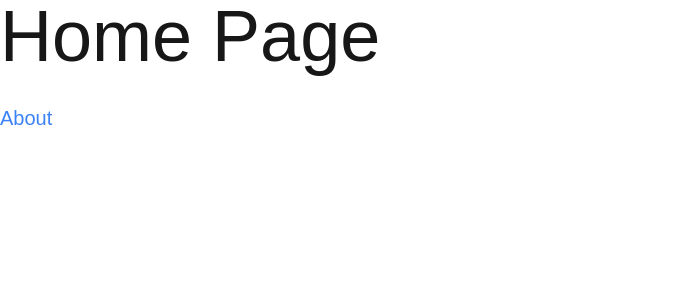
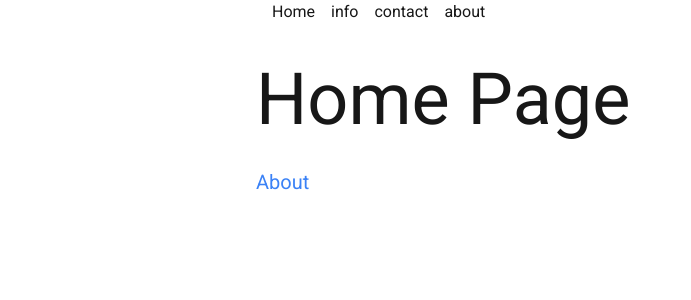
Before and after one commit to PKTseng/Airbnb, a Next.js app: page / in a window 1280 px wide. Shown: the top 300 px of the page, without its empty margins (0-691 px from the left). Built offline with nearby package versions, Linux system fonts and the light colour scheme.

Commit message:
setting layout

```diff
--- a/app/about/page.tsx
+++ b/app/about/page.tsx
@@ -3,7 +3,7 @@ import React from 'react'
 function AboutPage() {
   return (
     <div>
-      <h1 className='text-7xl'>About Page</h1>
+      <h1 className="text-7xl">About Page</h1>
     </div>
   )
 }
--- /dev/null
+++ b/app/components/Navbar.tsx
@@ -0,0 +1,15 @@
+import Link from 'next/link'
+import React from 'react'
+
+function Navbar() {
+  return (
+    <div className="max-w-3xl mx-auto px-4 flex gap-x-4">
+      <Link href="/">Home</Link>
+      <Link href="/info">info</Link>
+      <Link href="/info/contact">contact</Link>
+      <Link href="/about">about</Link>
+    </div>
+  )
+}
+
+export default Navbar
--- a/app/info/contact/page.tsx
+++ b/app/info/contact/page.tsx
@@ -4,8 +4,10 @@ import React from 'react'
 function ContactPage() {
   return (
     <div>
-      <h1 className='text-7xl'>Contact Page</h1>
-      <Link href='/' className='text-xl text-blue-500 inline-block mt-8'>Home Page</Link>
+      <h1 className="text-7x text-Cyan-500l">Contact Page</h1>
+      <Link href="/" className="text-xl text-Cyan-500 inline-block mt-8">
+        Home Page
+      </Link>
     </div>
   )
 }
--- a/app/info/page.tsx
+++ b/app/info/page.tsx
@@ -3,8 +3,7 @@ import React from 'react'
 function InfoPage() {
   return (
     <div>
-      <h1 className='text-7xl'>InfoPage</h1>
-
+      <h1 className="text-7xl">InfoPage</h1>
     </div>
   )
 }
--- a/app/layout.tsx
+++ b/app/layout.tsx
@@ -1,35 +1,24 @@
-import type { Metadata } from "next";
-import localFont from "next/font/local";
-import "./globals.css";
+import './globals.css'
+import Navbar from './components/Navbar'
+import { Roboto } from 'next/font/google'
+import { Metadata } from 'next'
 
-const geistSans = localFont({
-  src: "./fonts/GeistVF.woff",
-  variable: "--font-geist-sans",
-  weight: "100 900",
-});
-const geistMono = localFont({
-  src: "./fonts/GeistMonoVF.woff",
-  variable: "--font-geist-mono",
-  weight: "100 900",
-});
+const roboto = Roboto({ subsets: ['latin'], weight: ['400'] })
 
 export const metadata: Metadata = {
-  title: "Create Next App",
-  description: "Generated by create next app",
-};
+  title: 'Airbnb Clone | 旅遊住宿預訂平台',
+  description: '使用 Next.js 打造的現代化旅遊住宿預訂網站。輕鬆搜尋、比較並預訂全球各地的優質住宿。',
+  keywords: 'Airbnb, 訂房網站, 旅遊住宿, Next.js, TypeScript, TailwindCSS, 線上訂房, 度假租屋',
+}
 
-export default function RootLayout({
-  children,
-}: Readonly<{
-  children: React.ReactNode;
-}>) {
+export default function RootLayout({ children }: { children: React.ReactNode }) {
   return (
     <html lang="en">
-      <body
-        className={`${geistSans.variable} ${geistMono.variable} antialiased`}
-      >
-        {children}
+      <body className={roboto.className}>
+        <Navbar />
+
+        <main className="max-w-3xl mx-auto py-10">{children}</main>
       </body>
     </html>
-  );
+  )
 }
--- a/app/page.tsx
+++ b/app/page.tsx
@@ -4,8 +4,10 @@ import React from 'react'
 function HomePage() {
   return (
     <div>
-      <h1 className='text-7xl'>Home Page</h1>
-      <Link href='/about' className='text-xl text-blue-500 inline-block mt-8'>About</Link>
+      <h1 className="text-7xl text-Cyan-500">Home Page</h1>
+      <Link href="/about" className="text-xl text-blue-500 inline-block mt-8">
+        About
+      </Link>
     </div>
   )
 }
```
